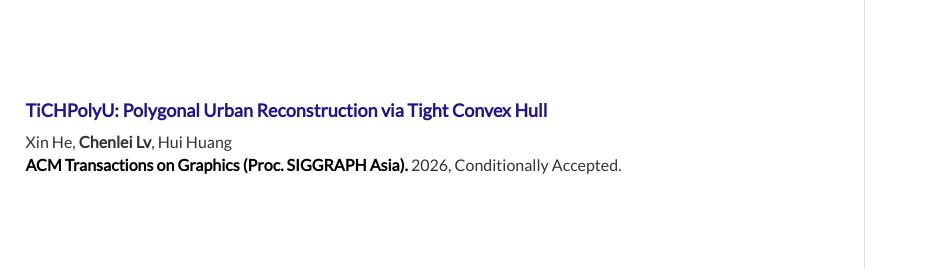
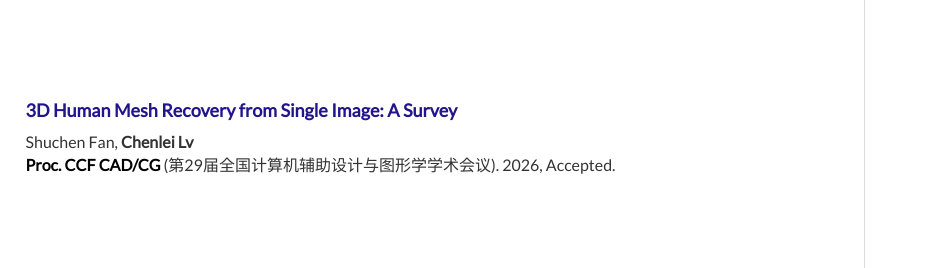
Before and after one commit to aliexken/aliexken.github.io, a plain HTML site: page publication.html in a window 1280 px wide. Shown: the part 374-642 px from the top of the page, 345-1280 px from the left. Drawn offline with Linux system fonts and the light colour scheme.

Commit message:
upload0929

```diff
--- a/publication.html
+++ b/publication.html
@@ -81,10 +81,9 @@
             </div>
         </div>
 
-
-        <div class="row paper vertical-center" id="pub_2026_5.5" data-maintags="PC,conf">
+        <!--div class="row paper vertical-center" id="pub_2026_5.5" data-maintags="PC,conf">
             <div class="col-sm-3 paper-img">
-              <!--a href="project.html"-->
+              <a href="project.html">
               <img src="pic/2026_TiCHPolyU.png" alt="Polygonal Urban Reconstruction via Tight Convex Hull" class="img-responsive" style="width: 300px;"></a>
               &nbsp;
             </div>
@@ -96,10 +95,10 @@
               </h4>
                 Xin He, <b>Chenlei Lv</b>, Hui Huang<br>
                 <b1 style="color:black"><b>ACM Transactions on Graphics (Proc. SIGGRAPH Asia).</b></b1> 2026, Conditionally Accepted.<br>
-                <!--a href="https://arxiv.org/pdf/2412.09177">pdf</a>|
-                <a href="https://github.com/vvvwo/Weighted-Poisson-disk-Resampling">project</a-->
+                <a href="https://arxiv.org/pdf/2412.09177">pdf</a>|
+                <a href="https://github.com/vvvwo/Weighted-Poisson-disk-Resampling">project</a>
             </div>
-        </div>
+        </div-->
 
         <div class="row paper vertical-center" id="pub_2026_5.5" data-maintags="PC,conf">
             <div class="col-sm-3 paper-img">
```
